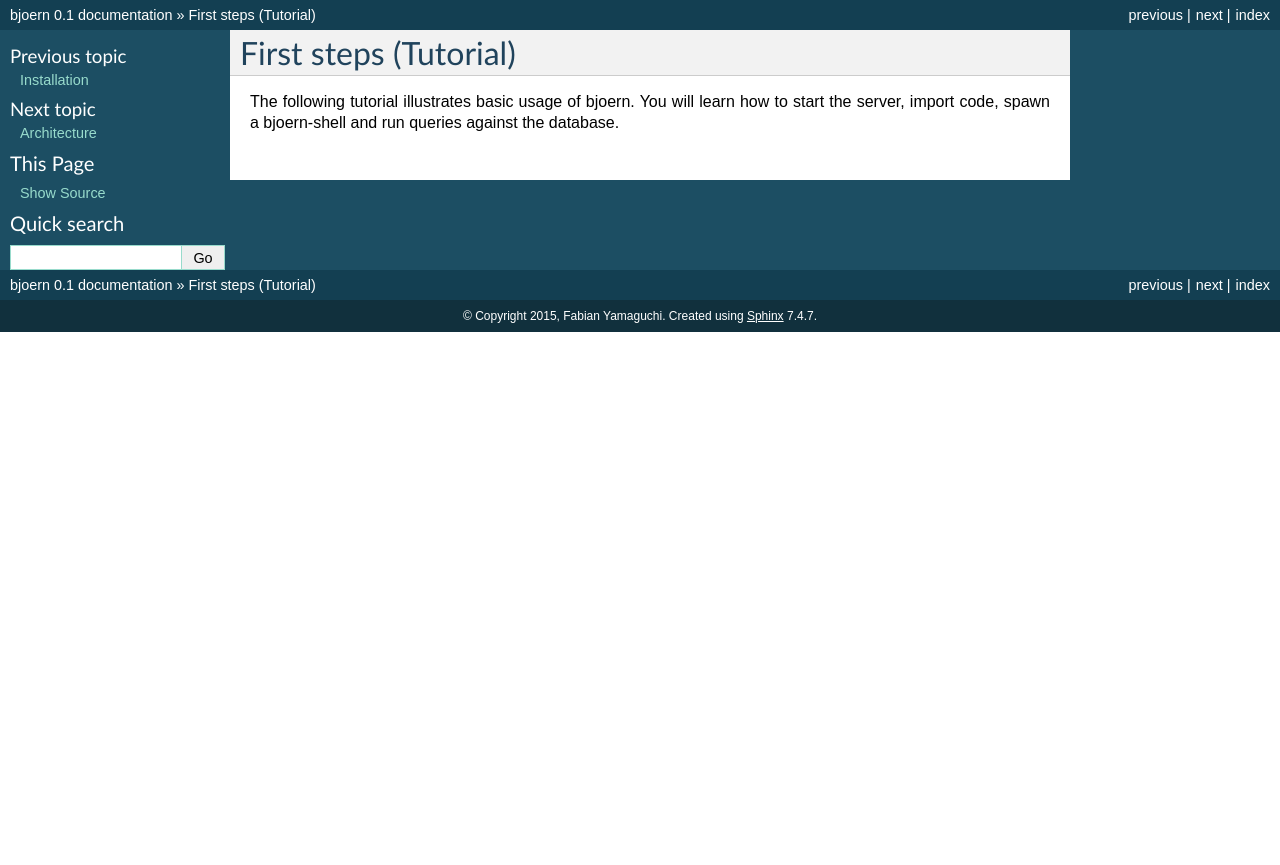
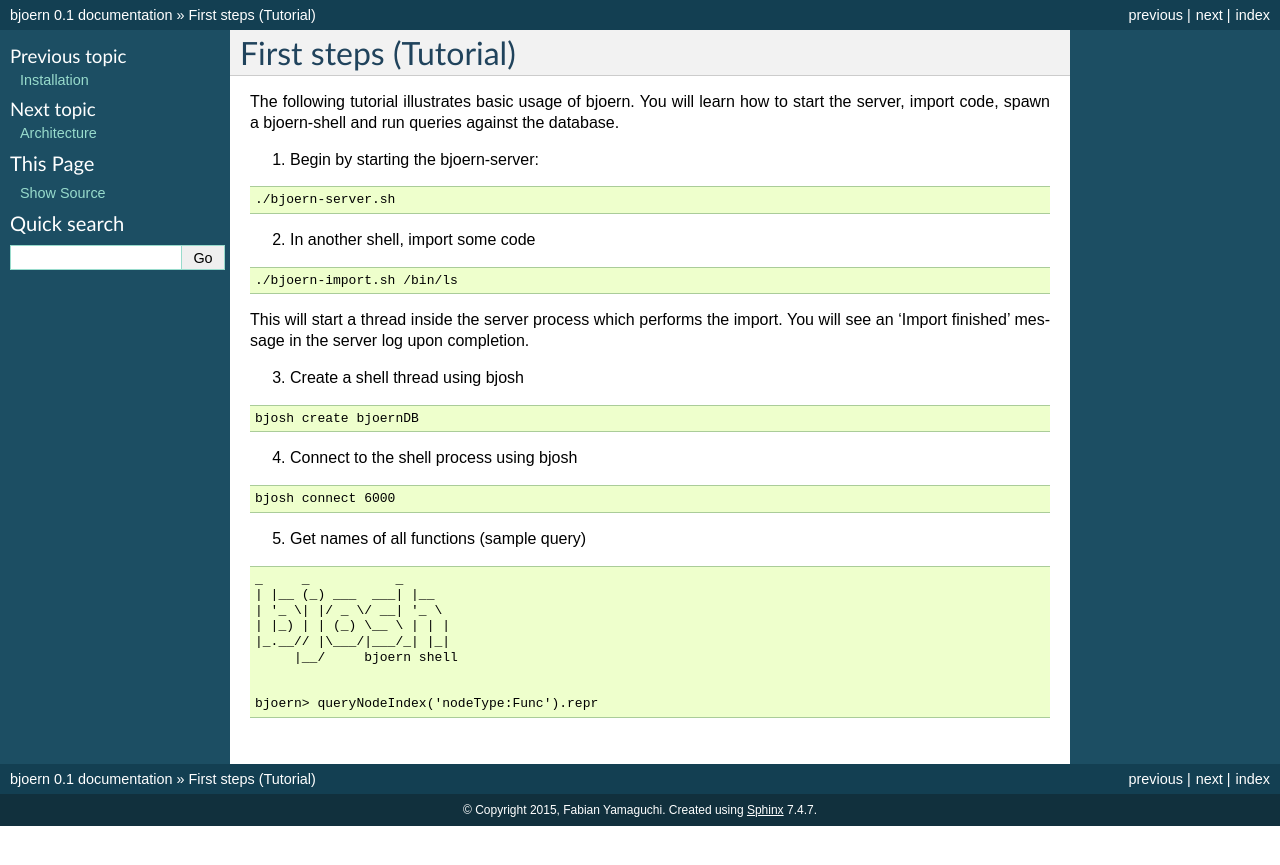
Before and after one commit to octopus-platform/bjoern, a Sphinx documentation site: the page built from docs/source/firststeps.rst, in a window 1280 px wide. Shown: the top 865 px of the page. Built offline with Sphinx 7.4.7, drawn with Linux system fonts in a browser that asks for light colours.

Commit message:
docs: bullet points for first steps.

```diff
--- a/docs/source/firststeps.rst
+++ b/docs/source/firststeps.rst
@@ -4,3 +4,47 @@ First steps (Tutorial)
 The following tutorial illustrates basic usage of bjoern. You will
 learn how to start the server, import code, spawn a bjoern-shell and
 run queries against the database.
+
+1. Begin by starting the bjoern-server:
+
+.. code-block:: none
+
+	./bjoern-server.sh
+
+
+2. In another shell, import some code
+
+.. code-block:: none
+
+	./bjoern-import.sh /bin/ls
+
+This will start a thread inside the server process which performs the
+import. You will see an 'Import finished' message in the server log
+upon completion.
+
+3. Create a shell thread using bjosh
+
+.. code-block:: none
+
+	bjosh create bjoernDB
+
+4. Connect to the shell process using bjosh
+
+.. code-block:: none
+
+	bjosh connect 6000
+
+5. Get names of all functions (sample query)
+
+.. code-block:: none
+
+
+	_     _           _
+	| |__ (_) ___  ___| |__
+	| '_ \| |/ _ \/ __| '_ \
+	| |_) | | (_) \__ \ | | |
+	|_.__// |\___/|___/_| |_|
+	     |__/     bjoern shell
+
+
+	bjoern> queryNodeIndex('nodeType:Func').repr
```
Also changed, not shown: 1 other file.
